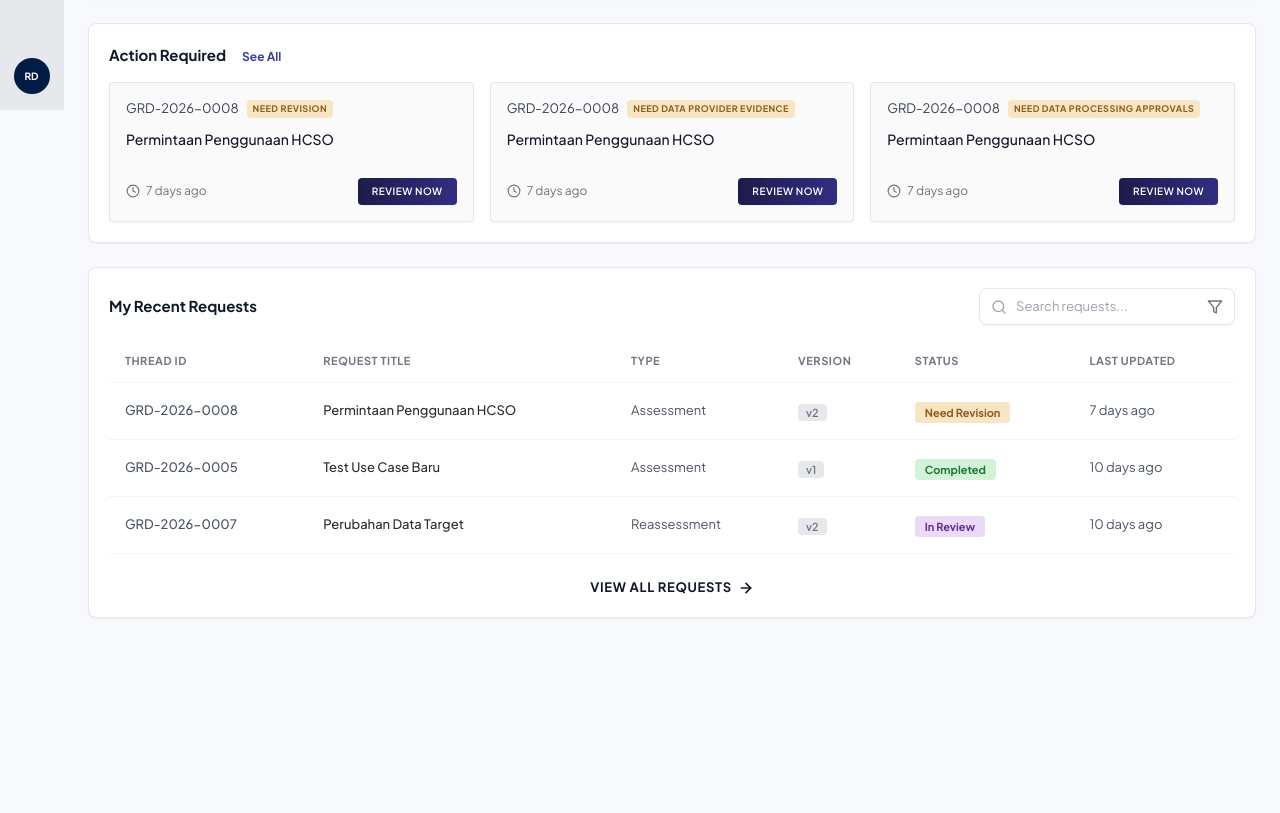
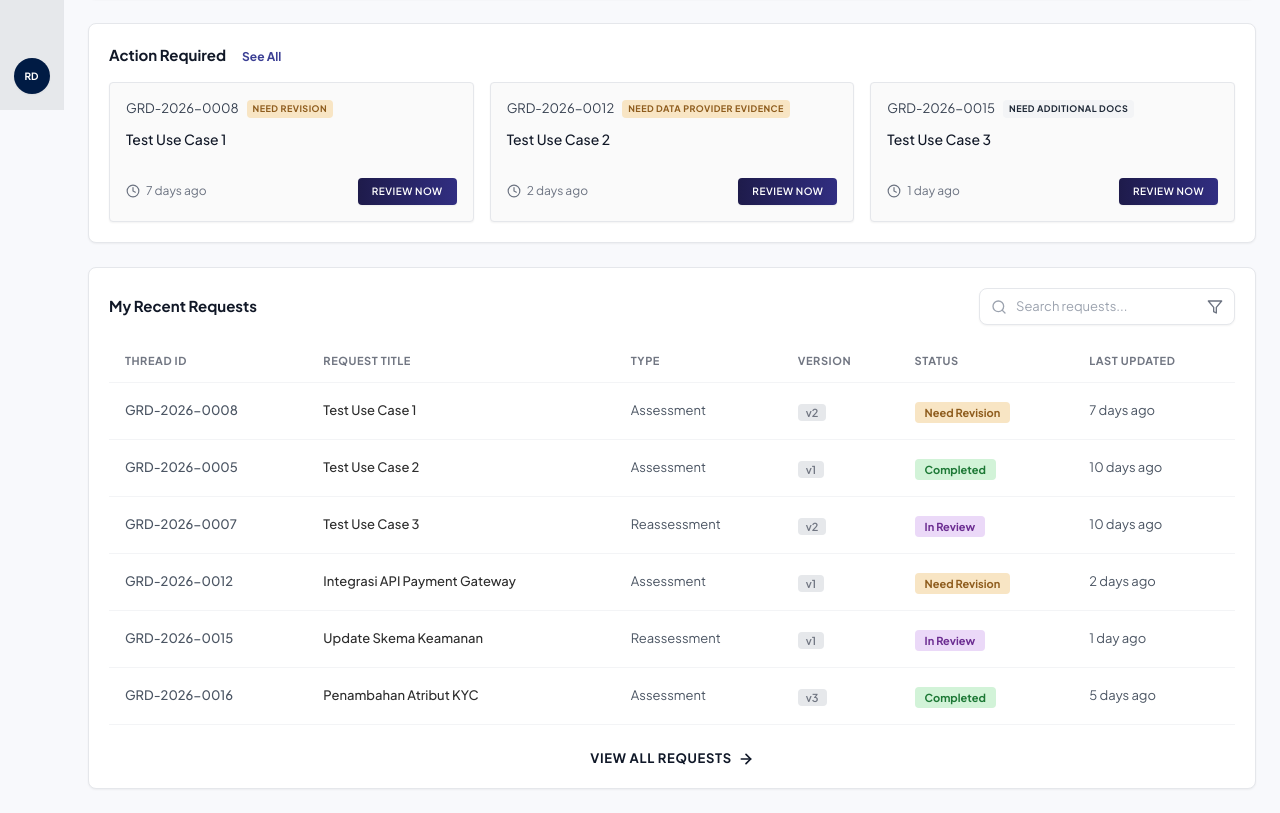
Before and after one commit to farisalfaqih/GARD, a Next.js app in the folder frontend/: page / in a window 1280 px wide. Shown: the part 690-1503 px from the top of the page. Before the commit the page ends 1332 px from the top, so only its background shows below. Built offline with nearby package versions, Linux system fonts and the light colour scheme; no server answers.

Commit message:
perbaikan penamaan untuk dummy

```diff
--- a/frontend/app/page.tsx
+++ b/frontend/app/page.tsx
@@ -53,14 +53,14 @@ interface DashboardData {
 
 const mockData: DashboardData = {
   stats: {
-    total: 30,
-    inReview: 10,
-    needRevision: 4,
-    completed: 16,
+    total: 35,
+    inReview: 12,
+    needRevision: 5,
+    completed: 18,
   },
   assessmentProgresses: [
     {
-      current: 'Permintaan Penggunaan HCSO',
+      current: 'Test Use Case 1',
       version: 'v2',
       status: 'NEED REVISION',
       steps: [
@@ -73,7 +73,7 @@ const mockData: DashboardData = {
       ],
     },
     {
-      current: 'Test Use Case Baru',
+      current: 'Test Use Case 2',
       version: 'v1',
       status: 'COMPLETED',
       steps: [
@@ -86,8 +86,47 @@ const mockData: DashboardData = {
       ],
     },
     {
-      current: 'Perubahan Data Target',
+      current: 'Test Use Case 3',
       version: 'v2',
+      status: 'IN REVIEW',
+      steps: [
+        { name: 'Draft', completed: true },
+        { name: 'Submitted', completed: true },
+        { name: 'Review', completed: true, current: true },
+        { name: 'Revision', completed: false },
+        { name: 'DG Council', completed: false },
+        { name: 'Completed', completed: false },
+      ],
+    },
+    {
+      current: 'Integrasi API Payment Gateway',
+      version: 'v1',
+      status: 'NEED REVISION',
+      steps: [
+        { name: 'Draft', completed: true },
+        { name: 'Submitted', completed: true },
+        { name: 'Review', completed: true },
+        { name: 'Revision', completed: true, current: true },
+        { name: 'DG Council', completed: false },
+        { name: 'Completed', completed: false },
+      ],
+    },
+    {
+      current: 'Pengembangan Modul Reporting',
+      version: 'v3',
+      status: 'COMPLETED',
+      steps: [
+        { name: 'Draft', completed: true },
+        { name: 'Submitted', completed: true },
+        { name: 'Review', completed: true },
+        { name: 'Revision', completed: true },
+        { name: 'DG Council', completed: true },
+        { name: 'Completed', completed: true, current: true },
+      ],
+    },
+    {
+      current: 'Migrasi Database User',
+      version: 'v1',
       status: 'IN REVIEW',
       steps: [
         { name: 'Draft', completed: true },
@@ -103,26 +142,26 @@ const mockData: DashboardData = {
     {
       id: 'GRD-2026-0008',
       badge: 'NEED REVISION',
-      title: 'Permintaan Penggunaan HCSO',
+      title: 'Test Use Case 1',
       time: '7 days ago',
     },
     {
-      id: 'GRD-2026-0008',
+      id: 'GRD-2026-0012',
       badge: 'NEED DATA PROVIDER EVIDENCE',
-      title: 'Permintaan Penggunaan HCSO',
-      time: '7 days ago',
+      title: 'Test Use Case 2',
+      time: '2 days ago',
     },
     {
-      id: 'GRD-2026-0008',
-      badge: 'NEED DATA PROCESSING APPROVALS',
-      title: 'Permintaan Penggunaan HCSO',
-      time: '7 days ago',
-    },
+      id: 'GRD-2026-0015',
+      badge: 'NEED ADDITIONAL DOCS',
+      title: 'Test Use Case 3',
+      time: '1 day ago',
+    }
   ],
   recentRequests: [
     {
       threadId: 'GRD-2026-0008',
-      title: 'Permintaan Penggunaan HCSO',
+      title: 'Test Use Case 1',
       type: 'Assessment',
       version: 'v2',
       status: 'Need Revision',
@@ -130,7 +169,7 @@ const mockData: DashboardData = {
     },
     {
       threadId: 'GRD-2026-0005',
-      title: 'Test Use Case Baru',
+      title: 'Test Use Case 2',
       type: 'Assessment',
       version: 'v1',
       status: 'Completed',
@@ -138,12 +177,36 @@ const mockData: DashboardData = {
     },
     {
       threadId: 'GRD-2026-0007',
-      title: 'Perubahan Data Target',
+      title: 'Test Use Case 3',
       type: 'Reassessment',
       version: 'v2',
       status: 'In Review',
       lastUpdated: '10 days ago',
     },
+    {
+      threadId: 'GRD-2026-0012',
+      title: 'Integrasi API Payment Gateway',
+      type: 'Assessment',
+      version: 'v1',
+      status: 'Need Revision',
+      lastUpdated: '2 days ago',
+    },
+    {
+      threadId: 'GRD-2026-0015',
+      title: 'Update Skema Keamanan',
+      type: 'Reassessment',
+      version: 'v1',
+      status: 'In Review',
+      lastUpdated: '1 day ago',
+    },
+    {
+      threadId: 'GRD-2026-0016',
+      title: 'Penambahan Atribut KYC',
+      type: 'Assessment',
+      version: 'v3',
+      status: 'Completed',
+      lastUpdated: '5 days ago',
+    }
   ],
 };
 
@@ -327,14 +390,12 @@ export default function DashboardPage() {
                       >
                         {hasNext && (
                           <div
-                          className={`absolute top-[16px] left-[50%] w-full h-[2px] z-0 ${
-                            lineCompleted ? 'bg-[#006c28]' : 'bg-[#717682]'
+                            className={`absolute top-[16px] left-[50%] w-full h-[2px] z-0 ${lineCompleted ? 'bg-[#006c28]' : 'bg-[#717682]'
                               }`}
                           ></div>
                         )}
                         <div
-                        className={`w-8 h-8 rounded-full flex items-center justify-center border-0 z-10 relative ${
-                          step.completed
+                          className={`w-8 h-8 rounded-full flex items-center justify-center border-0 z-10 relative ${step.completed
                               ? 'bg-[#006c28] text-white'
                               : 'bg-[#717682] text-white'
                             }`}
@@ -346,8 +407,7 @@ export default function DashboardPage() {
                           )}
                         </div>
                         <p
-                        className={`text-[13.5px] mt-2.5 text-center z-10 relative tracking-wide ${
-                          idx === lastCompletedIdx
+                          className={`text-[13.5px] mt-2.5 text-center z-10 relative tracking-wide ${idx === lastCompletedIdx
                               ? 'text-[#006c28] font-bold'
                               : step.completed
                                 ? 'text-gray-700 font-medium'
```
Also changed, not shown: 2 other files (tests, documents, lock files or other folders). Lines whose indentation alone changed are shown as unchanged.
